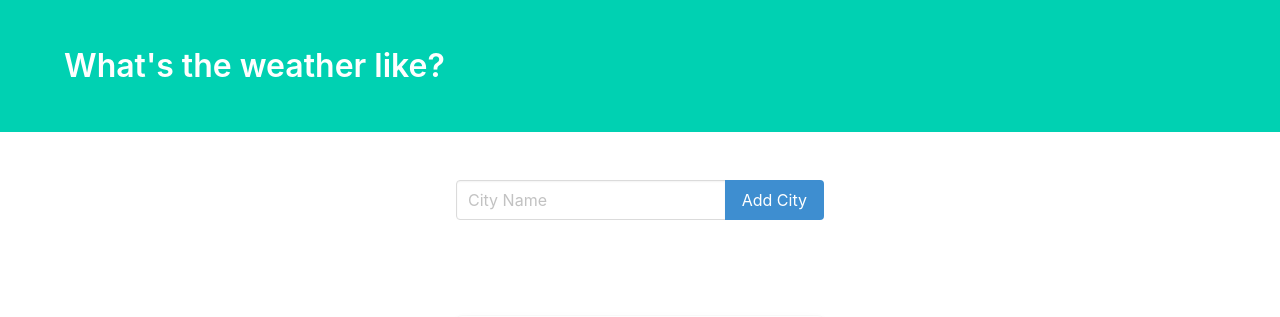
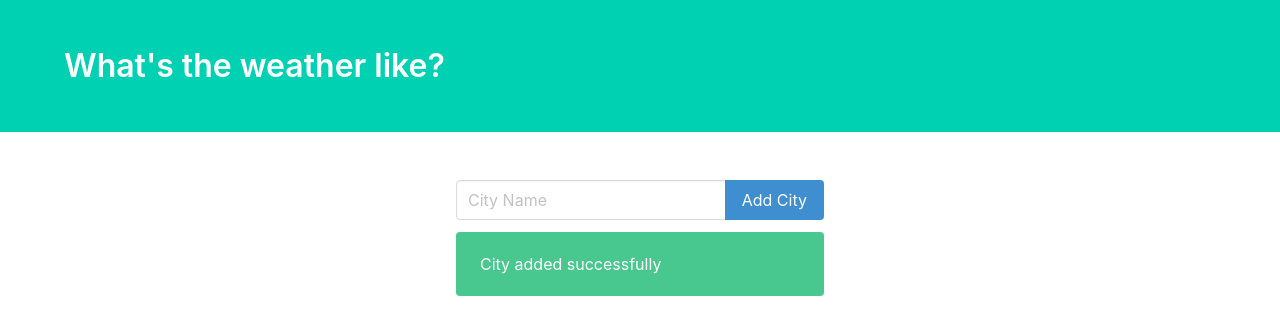
Before and after one commit to Pankaj-Kar/The-Weather, a Django app: page / in a window 1280 px wide. Shown: the top 317 px of the page. Run offline with Django 3.2, Linux system fonts and the light colour scheme; data comes from the database, SQL or seed files in the repository; both versions use the stored data as it was after the commit; data that the repository does not hold is empty; some libraries are stand-ins or nearby versions.

Commit message:
Final Update

```diff
--- a/weather/templates/weather/index.html
+++ b/weather/templates/weather/index.html
@@ -5,7 +5,7 @@
     <meta charset="UTF-8">
     <meta name="viewport" content="width=device-width, initial-scale=1.0">
     <meta http-equiv="X-UA-Compatible" content="ie=edge">
-    <title>Document</title>
+    <title>The_weather</title>
     <link rel="stylesheet" href="https://cdnjs.cloudflare.com/ajax/libs/bulma/0.6.2/css/bulma.css" />
 </head>
 
@@ -35,6 +35,9 @@
                                 </button>
                             </div>
                         </div>
+                        {% if message %}
+                        <div class="notification {{ message_class }}">{{ message }}</div>
+                        {% endif %}
                     </form>
                 </div>
             </div>
@@ -62,6 +65,11 @@
                                     </p>
                                 </div>
                             </div>
+                            <div class="media-right">
+                                <a href="{% url 'delete_city' city_weather.city %}">
+                                    <button class="delete"></button>
+                                </a>
+                            </div>
                         </article>
                     </div>
                     {% endfor %}
--- a/weather/urls.py
+++ b/weather/urls.py
@@ -2,5 +2,6 @@ from django.urls import path
 from . import views
 
 urlpatterns = [
-    path('', views.index),
+    path('', views.index, name='home'),
+    path('delete/<city_name>/', views.delete_city, name = 'delete_city'),
 ]
--- a/weather/views.py
+++ b/weather/views.py
@@ -1,14 +1,34 @@
-from django.shortcuts import render
+from django.shortcuts import render, redirect
 from .models import City
 import requests
 from .forms import CityForm
 # Create your views here.
 def index(request):
     url = 'https://api.openweathermap.org/data/2.5/weather?q={}&units=metric&appid=32b66fcccb72a0ec9c7bea43576cbbd3'
+    err_msg = ''
+    message = ''
+    message_class = ''
     if request.method == 'POST':
         forms = CityForm(request.POST)
-        forms.save()
 
+        if forms.is_valid():
+            new_city = forms.cleaned_data['name'].capitalize()
+            existing_city_count = City.objects.filter(name = new_city).count()
+            if existing_city_count == 0:
+                r = requests.get(url.format(new_city)).json()
+                if r['cod'] == 200:
+                    forms.save()
+                else:
+                    err_msg = 'Invalid City'
+                if existing_city_count > 0:
+                    err_msg = 'City already exists!'
+
+    if err_msg:
+        message = err_msg
+        message_class = 'is-danger'
+    else:
+        message = 'City added successfully'
+        message_class = 'is-success'
     froms = CityForm()
     cities = City.objects.all()
     weather_data = []
@@ -26,5 +46,12 @@ def index(request):
     context = {
         'weather_data' : weather_data,
         'form' : froms,
+        'message':message,
+        'message_class':message_class,
                 }
     return render(request, 'weather/index.html', context)
+
+
+def delete_city(request, city_name):
+    City.objects.get(name = city_name).delete()
+    return redirect('home')
```
Also changed, not shown: db.sqlite3.
